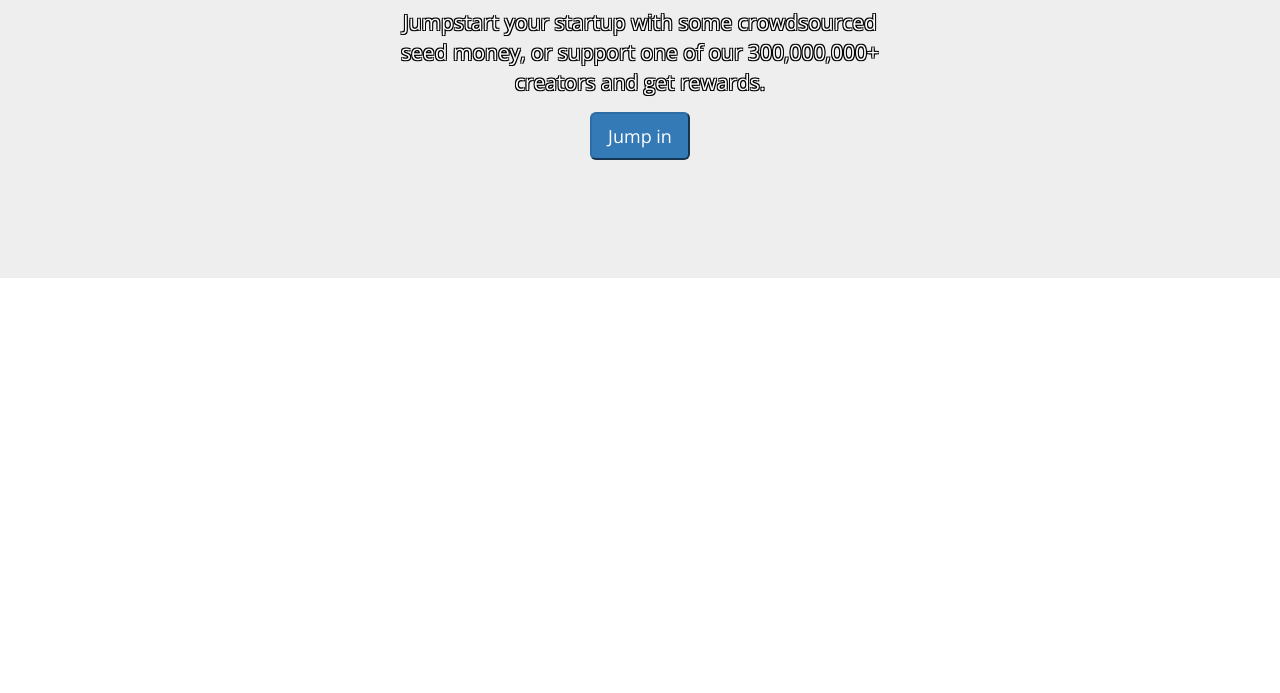
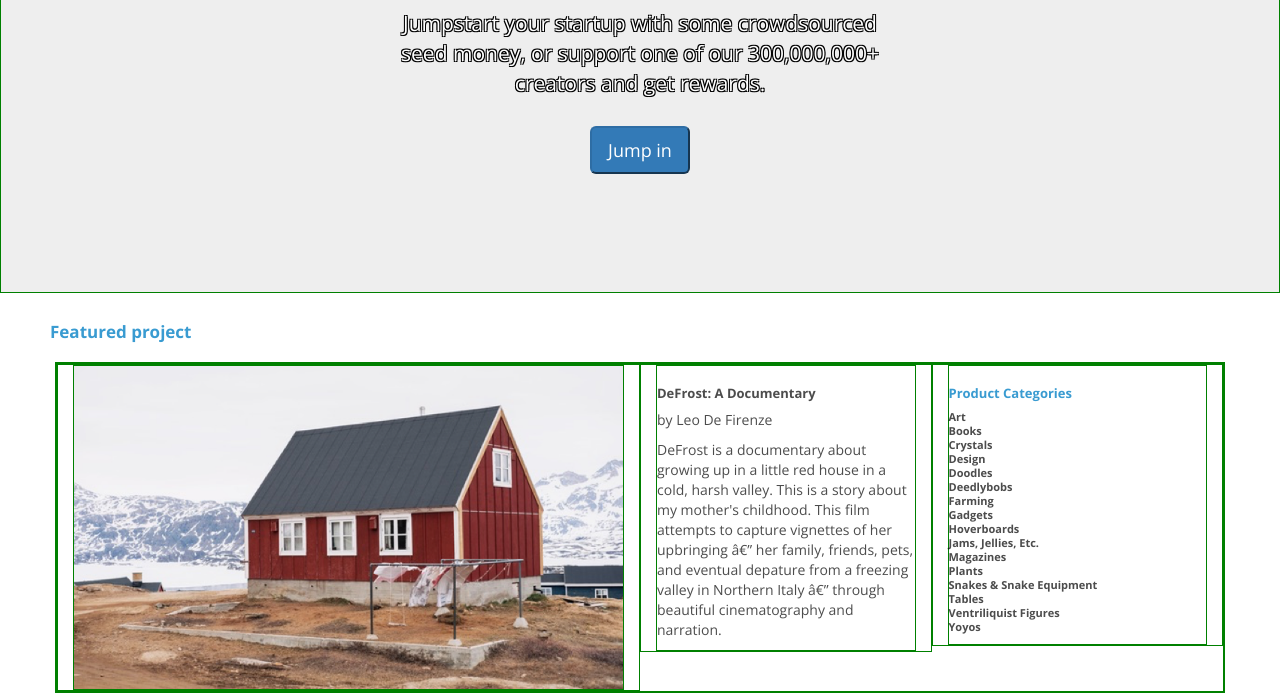
Before and after one commit to sajover/Jumpstart, a plain HTML site: page index.html in a window 1280 px wide. Shown: the part 239-932 px from the top of the page. Before the commit the page ends 800 px from the top, so only its background shows below. Drawn offline with nearby package versions, Linux system fonts and the light colour scheme.

Commit message:
Add until exercise 10 finished.

```diff
--- a/index.html
+++ b/index.html
@@ -27,6 +27,54 @@
       <p>Jumpstart your startup with some crowdsourced seed money, or support one of our 300,000,000+ creators and get rewards.</p>
       <button class="btn-primary btn-lg" type="button" name="button">Jump in</button>
     </div>
+    <h2>Featured project</h2>
+    <div class="container featured-project">
+      <div class="row">
+        <div class="col-md-6 col-xs-12">
+          <div class="image-container">
+            <img src="resources/images/featured-project.png" alt="featured project">
+          </div>
+        </div>
+        <div class="col-md-3 col-xs-6">
+         <div class="text-container documentary">
+          <h3>DeFrost: A Documentary</h3>
+          <p>by Leo De Firenze </p>
+          <p>DeFrost is a documentary about growing up in a little red house in a cold, harsh valley. This is a story about my mother's childhood. This film attempts to capture vignettes of her upbringing â€” her family, friends, pets, and eventual depature from a freezing valley in Northern Italy â€” through beautiful cinematography and narration. </p>
+
+         </div>
+        </div>
+        <div class="col-md-3 col-xs-6">
+              <div class="text-container product-categories">
+                <h3>Product Categories</h3>
+                <ul>
+                  <li>Art</li>
+                  <li>Books</li>
+                  <li>Crystals</li>
+                  <li>Design</li>
+                  <li>Doodles</li>
+                  <li>Deedlybobs</li>
+                  <li>Farming</li>
+                  <li>Gadgets</li>
+                  <li>Hoverboards</li>
+                  <li>Jams, Jellies, Etc.</li>
+                  <li>Magazines</li>
+                  <li>Plants</li>
+                  <li>Snakes & Snake Equipment</li>
+                  <li>Tables</li>
+                  <li>Ventriliquist Figures</li>
+                  <li>Yoyos</li>
+                </ul>
+              </div>
+            </div>
+
+
+
+
+      </div>
+
+
+
+    </div>
 
 
 
--- a/resources/css/style.css
+++ b/resources/css/style.css
@@ -4,6 +4,9 @@ body {
   color: rgba(0, 0, 0, 0.7);
 }
 
+div {
+  border: 1px solid green;
+}
 li {
   font-weight: bold;
   font-size: 1.1rem;
@@ -45,9 +48,21 @@ h1 {
   font-size: 7.1rem;
 }
 
-p {
+h2 {
+  font-size: 1.7rem;
+  font-weight: bold;
+  color: #399bd1;
+  margin: 20px 50px;
+}
+
+h3 {
+  font-size: 1.3rem;
+  font-weight: bold;
+}
+
+.jumbotron p {
   width: 51.3rem;
-  margin: 2.8rem;
+  margin: 2.8rem 0rem;
 }
 
 .btn {
@@ -65,3 +80,30 @@ p {
 .btn:active{
   box-shadow: 0 0 0 rgba(0, 0, 0, 0.5);
 }
+
+.featured-project {
+  display: flex;
+  flex-direction: row;
+  align-items: center;
+  justify-content: center;
+}
+.image-container img {}
+
+.text-container {
+  display: flex;
+  flex-direction: column;
+}
+
+img {
+  width: 100%;
+  height: auto;
+}
+
+.product-categories h3 {
+  color:#399bd1;
+}
+
+.product-categories li {
+  line-height: 1.4rem;
+  color: rgba(0, 0, 0, 0.7);
+}
```
